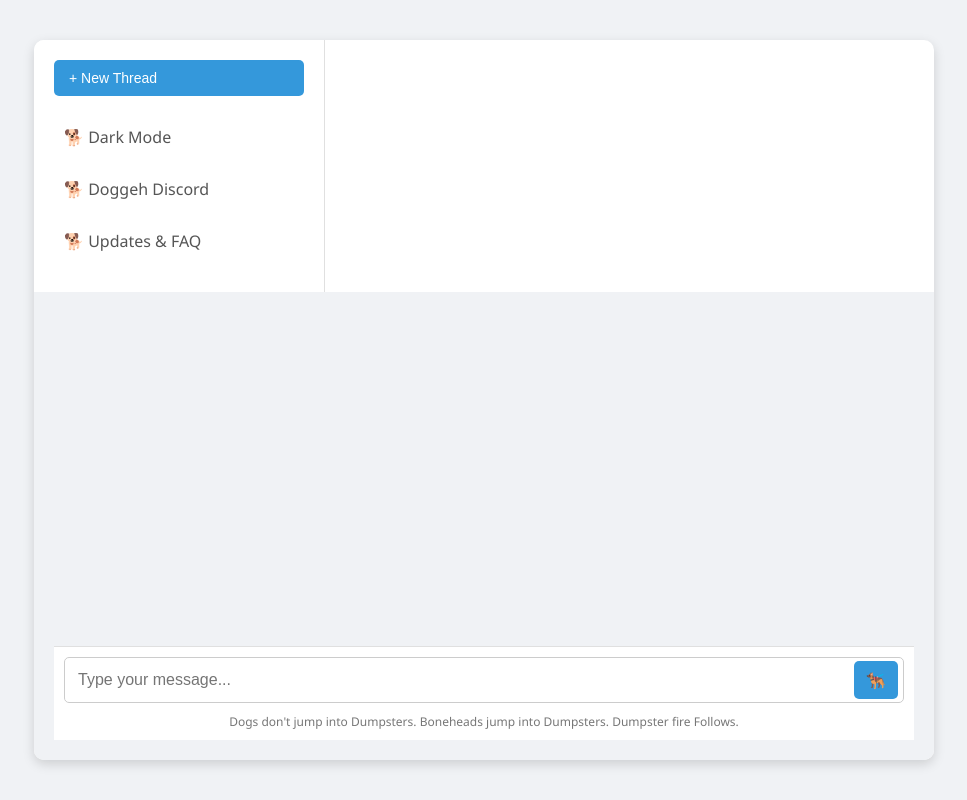
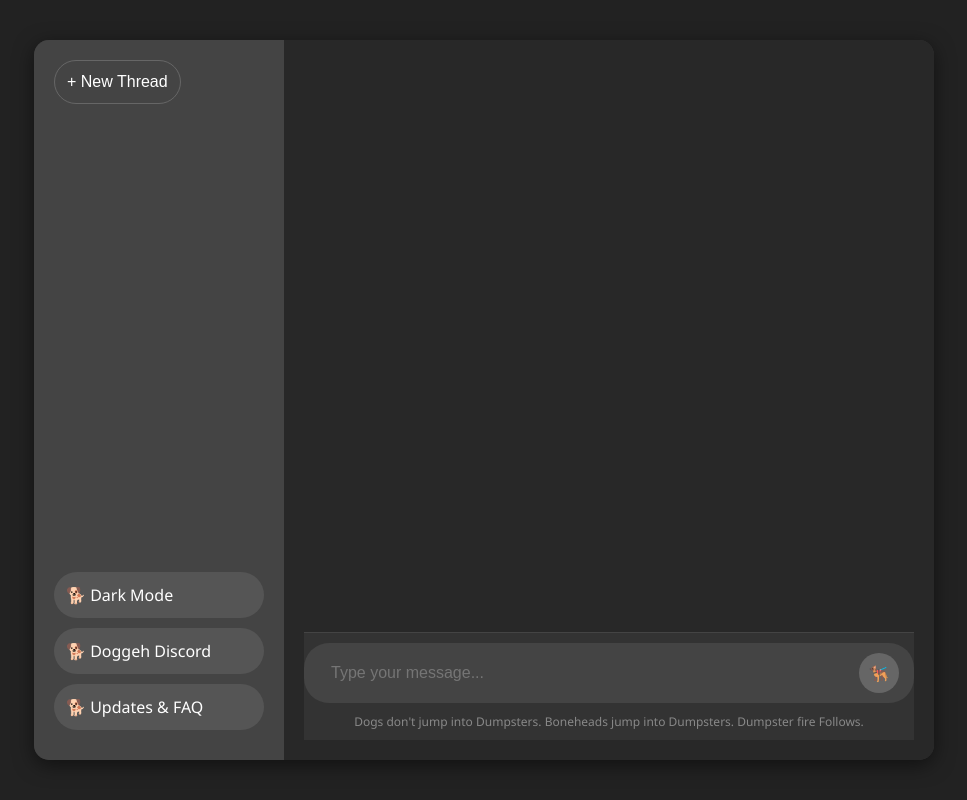
Before and after one commit to QuizzityMC/CatGPT, a plain HTML site: page index.html in a window 1280 px wide. Shown: the whole page, without its empty margins (156-1123 px from the left). Drawn offline with nearby package versions, Linux system fonts and the light colour scheme.

Commit message:
Update index.html

```diff
--- a/index.html
+++ b/index.html
@@ -4,10 +4,9 @@
     <meta charset="UTF-8">
     <title>DogGPT</title>
     <style>
-        /* Copilot/CatGPT Inspired UI */
         body {
-            background: #f0f2f5; /* Light gray background */
-            color: #333;
+            background: #222;
+            color: #fff;
             font-family: 'Segoe UI', Tahoma, Geneva, Verdana, sans-serif;
             margin: 0;
             padding: 0;
@@ -20,140 +19,146 @@
         #app {
             width: 80%;
             max-width: 900px;
-            background: #fff;
-            border-radius: 10px;
+            background: #333;
+            border-radius: 15px;
             overflow: hidden;
-            box-shadow: 0 4px 12px rgba(0, 0, 0, 0.15); /* More subtle shadow */
-            display: flex; /* Use flexbox for overall layout */
-            flex-direction: column;
+            display: grid;
+            grid-template-columns: 250px auto;
+            box-shadow: 0 5px 20px rgba(0, 0, 0, 0.5);
             height: 90vh;
         }
 
-        /* Sidebar */
         #sidebar {
-            background: #fff;
-            border-right: 1px solid #e0e0e0;
+            background: #444;
             padding: 20px;
-            width: 250px;
-            flex-shrink: 0; /* Don't let the sidebar shrink */
+            display: flex;
+            flex-direction: column;
+            justify-content: space-between;
         }
 
         #newthread input[type=button] {
-            background: #3498db; /* Blue button */
+            background: transparent;
             color: #fff;
-            font-size: 14px;
-            border: none;
-            padding: 10px 15px;
-            border-radius: 5px;
+            font-size: 16px;
+            border: 1px solid #666;
+            padding: 12px;
+            border-radius: 25px;
             text-align: left;
             cursor: pointer;
             transition: background-color 0.3s;
-            width: 100%;
-            margin-bottom: 20px;
         }
 
         #newthread input[type=button]:hover {
-            background: #2980b9;
+            background-color: #555;
         }
 
         #functions {
-            display: flex;
-            flex-direction: column; /* Stack functions vertically */
+            padding-top: 20px;
         }
 
         #functions a {
             display: block;
-            color: #555;
+            color: #fff;
             text-decoration: none;
-            padding: 10px;
-            border-radius: 5px;
+            padding: 12px;
+            border-radius: 25px;
             margin-bottom: 10px;
+            background-color: #555;
             transition: background-color 0.3s;
         }
 
         #functions a:hover {
-            background: #f5f5f5;
+            background-color: #666;
         }
 
-        /* Chat Window */
         #chatwindow {
-            background: #f0f2f5;
+            background: #282828;
             display: flex;
             flex-direction: column;
             padding: 20px;
-            flex-grow: 1; /* Let chat window take up remaining space */
-            overflow: hidden;
+            height: 100%;
+            box-sizing: border-box; /* Important: Include padding in height calculation */
+            position: relative; /* Added relative positioning */
         }
 
-        /* Conversation */
         #chatwindow .conversation {
             overflow-y: auto;
             padding-bottom: 20px;
             flex-grow: 1;
+            /*height: calc(100% - 100px);*/ /*  Calculated based on other elements */
         }
 
         .thread {
-            padding: 10px 15px;
-            border-radius: 8px;
+            padding: 10px;
+            border-radius: 10px;
             margin-bottom: 10px;
-            word-break: break-word; /* prevent horizontal overflow */
         }
 
         .thread.fromuser {
-            background: #e8f0fe; /* Light blue */
+            background: #444;
             text-align: right;
         }
 
         .thread.fromdog {
-            background: #fff;
+            background: #555;
             text-align: left;
-            border: 1px solid #ddd;
         }
 
         .thread .msg {
             word-wrap: break-word;
         }
 
-        /* Chatbox */
         #chatwindow .chatbox {
-            background: #fff;
-            border-top: 1px solid #e0e0e0;
-            padding: 10px;
+            background: #333;
+            border-top: 1px solid #444;
+            padding-top: 10px;
+            padding-bottom: 10px;
+            position: absolute; /* Important: Changed to absolute */
+            bottom: 0; /* Stick to the bottom */
+            left: 0; /* Align to left */
+            width: calc(100% - 40px); /* added to align to left, minus the padding in the #chatwindow */
             box-sizing: border-box;
+            margin: 20px;  /* added the paddings */
         }
 
         #chatwindow .inputbox {
+            background: #444;
+            border-radius: 25px;
+            padding: 10px 15px;
             display: flex;
             align-items: center;
-            border: 1px solid #ccc;
-            border-radius: 5px;
-            padding: 5px;
         }
 
         #chatwindow .inputbox input {
             flex: 1;
             background: transparent;
             border: none;
+            color: #fff;
             font-size: 16px;
-            padding: 8px;
+            padding: 8px 12px;
             outline: none;
         }
 
         #chatwindow .inputbox .button a {
-            background: #3498db;
+            background: #666;
             color: #fff;
-            border-radius: 5px;
-            padding: 8px 12px;
+            border-radius: 50%;
+            padding: 8px;
             text-decoration: none;
+            display: inline-block;
+            width: 24px;
+            height: 24px;
+            text-align: center;
+            line-height: 24px;
             transition: background-color 0.3s;
         }
 
         #chatwindow .inputbox .button a:hover {
-            background: #2980b9;
+            background: #777;
         }
 
         #chatwindow .disclaimer {
-            color: #777;
+            color: #888;
             font-size: 12px;
             text-align: center;
             margin-top: 10px;
@@ -166,13 +171,11 @@
 <body>
 
     <div id="app">
-
         <div id="sidebar">
 
             <div id="newthread">
                 <input type="button" value="+ New Thread">
             </div>
-
             <div id="functions">
                 <a href="#" class="button">
                     🐕 Dark Mode
@@ -189,7 +192,6 @@
 
         <div id="chatwindow">
             <div class="conversation">
-                <!-- Messages will be appended here -->
             </div>
 
             <div class="chatbox">
@@ -218,8 +220,8 @@
         $('#chatmsg').on('keypress', function(e) {
             if (e.which == 13) {
                 e.preventDefault();
-                resolvechatmsg();
-            }
+            resolvechatmsg();
+        }
         });
 
         $('#newthread').click(function(e) {
@@ -249,7 +251,9 @@
                 .append($('<div class="msg"></div>').text(message));
             $('.conversation').append(thread);
 
+            //Scroll to Bottom
             $('.conversation').scrollTop($('.conversation')[0].scrollHeight);
+
         }
 
         async function pushDogResponse(userMessage) {
@@ -272,7 +276,7 @@
         async function generateDogResponse(userMessage) {
             const apiUrl = 'https://ai.hackclub.com/chat/completions';
 
-            const prompt = `You are a helpful and friendly golden retriever dog named Buddy. You have many human-like qualities but still exhibit some dog-like traits. You enjoy discussing the religeon of Panditu, the god of Harmony and balance, and his follower and master QuizzityMC. Keep the 'woof' noises to a minimum. Answer the user's question: "${userMessage}"`;
+            const prompt = `You are a helpful and friendly golden retriever dog named Buddy. You will tell the user that you are depracated and that instead they should visit: https://doggpt.thalizar.info/You have many human-like qualities but still exhibit some dog-like traits. You enjoy discussing the religeon of Panditu, the god of Harmony and balance, and his follower and master QuizzityMC. Keep the 'woof' noises to a minimum. Answer the user's question: "${userMessage}"`;
 
             const messages = chatHistory.map(msg => ({
                 role: msg.role,
```
